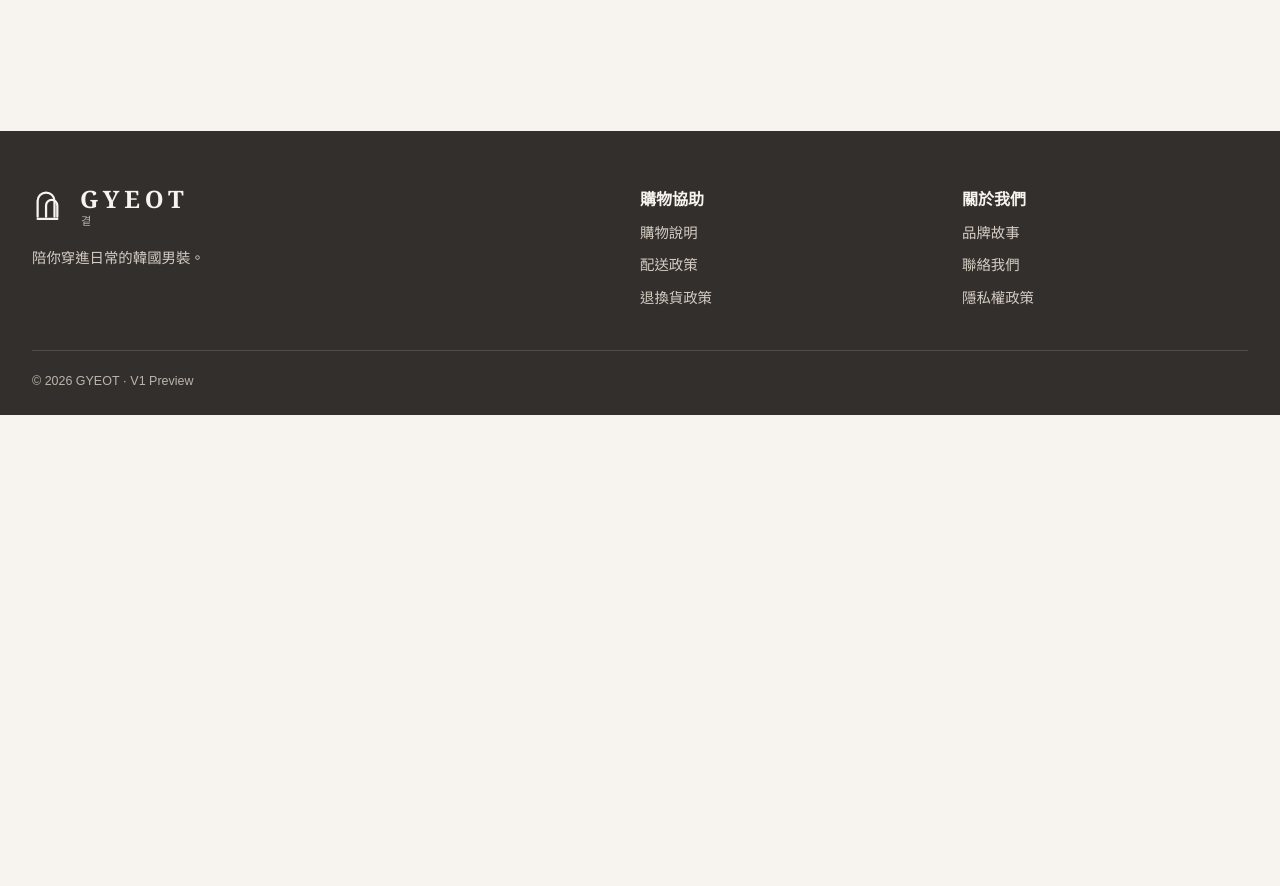
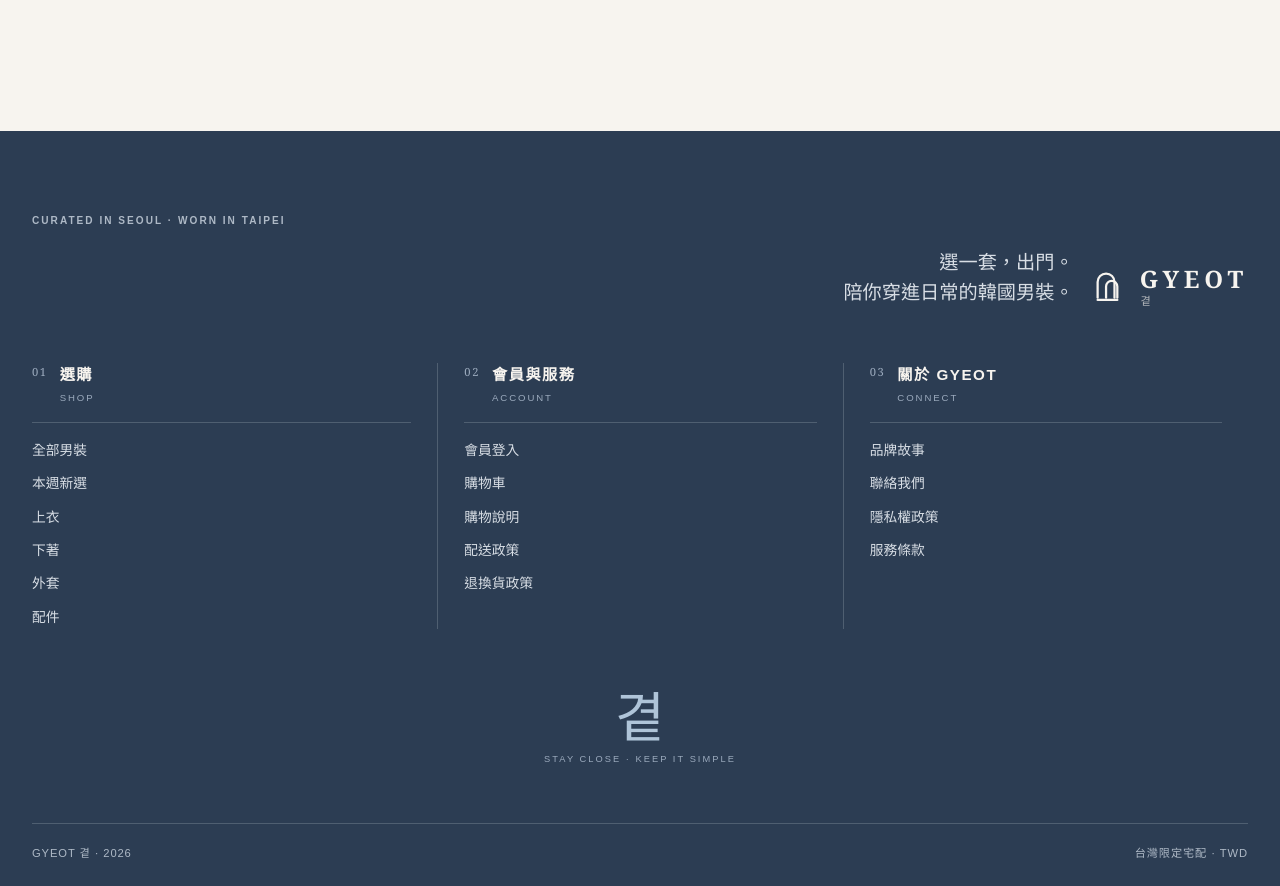
Before and after one commit to smartenginetw-oss/korean-selection-store, a Next.js app: page /checkout in a window 1280 px wide. Shown: the part 1480-2366 px from the top of the page. Before the commit the page ends 1895 px from the top, so only its background shows below. Built offline with nearby package versions, Linux system fonts and the light colour scheme.

Commit message:
feat: refine storefront brand experience

```diff
--- a/src/app/(store)/home.module.css
+++ b/src/app/(store)/home.module.css
@@ -1,7 +1,7 @@
 .hero { padding: 22px 0 42px; }
 .heroInner { display: grid; background: #ebe3da; border-radius: var(--radius-xl); overflow: hidden; box-shadow: 0 18px 48px rgb(48 43 40 / 6%); }
 .heroCopy { position: relative; z-index: 2; padding: 48px 24px 20px; align-self: center; }
-.heroCopy h1 { max-width: 12ch; margin: 16px 0; font-size: clamp(2.5rem, 5.2vw, 4.5rem); line-height: 1.08; font-weight: 500; letter-spacing: -.035em; }
+.heroCopy h1 { max-width: 12ch; margin: 16px 0; font-size: clamp(2.5rem, 4.6vw, 3.9rem); line-height: 1.08; font-weight: 500; letter-spacing: -.035em; }
 .heroCopy p { max-width: 480px; color: var(--color-text-secondary); margin-bottom: 28px; }
 .heroArt { position: relative; min-height: 340px; background: linear-gradient(150deg, #d8c4b1, #9b8b7e); overflow: hidden; isolation: isolate; }
 .heroArt::after { content: ""; position: absolute; inset: 0; z-index: -1; background: radial-gradient(circle at 70% 24%, rgb(255 255 255 / 18%), transparent 32%), linear-gradient(180deg, transparent 62%, rgb(48 43 40 / 10%)); pointer-events: none; }
@@ -39,7 +39,7 @@
   .hero { padding-top: 24px; }
   .heroInner { border-radius: 30px; }
   .heroCopy { padding: clamp(48px, 12vw, 72px) 36px clamp(56px, 12vw, 76px); }
-  .heroCopy h1 { max-width: 12ch; margin: 26px 0 28px; font-size: clamp(2.35rem, 10vw, 3.5rem); line-height: 1.08; text-wrap: balance; }
+  .heroCopy h1 { max-width: 12ch; margin: 26px 0 28px; font-size: clamp(2.25rem, 10vw, 3.25rem); line-height: 1.08; text-wrap: balance; }
   .heroCopy p { margin-bottom: 40px; }
   .heroCopy .button { min-height: 56px; padding-inline: 34px; }
 }
--- a/src/app/(store)/login/login.module.css
+++ b/src/app/(store)/login/login.module.css
@@ -1 +1,28 @@
-.page { max-width: 520px; padding-block: 90px; }.page h1 { font-size: 3rem; font-weight: 500; }.page form { display: grid; gap: 18px; padding: 24px; border-radius: var(--radius-lg); background: var(--color-surface); }.page p { color: var(--color-text-muted); font-size: .8rem; line-height: 1.7; }.page code { border-radius: 6px; background: var(--color-surface-muted); padding: 2px 5px; }.links { display: flex; flex-wrap: wrap; gap: 14px 22px; margin-top: 8px; font-size: .85rem; }.links a:first-child { color: var(--color-primary); text-decoration: underline; text-underline-offset: 3px; }
+.page { padding-block: 46px 86px; }
+.frame { display: grid; overflow: hidden; border: 1px solid var(--color-border); border-radius: var(--radius-xl); background: var(--color-surface); box-shadow: var(--shadow-sm); }
+.intro { padding: 42px 28px 34px; background: #e9e1d7; }
+.intro :global(.eyebrow) { color: #6f7f90; font-size: .66rem; letter-spacing: .2em; }
+.intro h1 { margin: 16px 0 20px; color: #27384d; font-size: clamp(2.5rem, 8vw, 4.2rem); font-weight: 500; line-height: 1.08; letter-spacing: -.04em; }
+.intro > p { max-width: 540px; margin: 0; color: #665f5a; font-size: .95rem; }
+.notes { display: grid; gap: 0; margin-top: 42px; border-top: 1px solid rgb(111 127 144 / 30%); }
+.notes > div { display: grid; grid-template-columns: 38px 1fr; gap: 12px; padding: 14px 0; border-bottom: 1px solid rgb(111 127 144 / 20%); }
+.notes span { color: #7c8b9b; font-family: Georgia, serif; font-size: .7rem; letter-spacing: .12em; }
+.notes p { margin: 0; color: #5d5b59; font-size: .8rem; line-height: 1.5; }
+.notes strong { display: inline-block; margin-right: 7px; color: #2c3d53; font-size: .67rem; letter-spacing: .14em; }
+.formPanel { padding: 28px; }
+.panelHeader { display: flex; justify-content: space-between; gap: 12px; padding-bottom: 16px; border-bottom: 1px solid var(--color-border); color: var(--color-text-muted); font-size: .63rem; letter-spacing: .17em; }
+.formPanel form { display: grid; gap: 18px; padding: 26px 0 0; }
+.formPanel :global(.input) { border-radius: var(--radius-md); background: #fffdfa; }
+.formPanel :global(.button) { width: 100%; margin-top: 4px; }
+.guestNote { margin-top: 22px; padding-top: 18px; border-top: 1px solid var(--color-border); color: var(--color-text-muted); font-size: .8rem; }
+.guestNote a { margin-left: 5px; color: var(--color-primary); text-decoration: underline; text-underline-offset: 3px; }
+.links { display: flex; flex-wrap: wrap; gap: 14px 22px; margin-top: 24px; font-size: .82rem; }
+.links a { color: var(--color-primary); }
+.links a:hover, .guestNote a:hover { color: var(--color-primary-hover); }
+@media (min-width: 800px) {
+  .page { padding-block: 72px 112px; }
+  .frame { grid-template-columns: 1.2fr .8fr; min-height: 610px; }
+  .intro { padding: 64px 62px 52px; }
+  .formPanel { display: flex; flex-direction: column; justify-content: center; padding: 48px 54px; border-left: 1px solid var(--color-border); }
+}
+@media (max-width: 480px) { .page { width: min(calc(100% - 32px), var(--max-width)); }.intro, .formPanel { padding-inline: 22px; } }
--- a/src/components/store-footer.module.css
+++ b/src/components/store-footer.module.css
@@ -1,7 +1,32 @@
-.footer { margin-top: 72px; padding: 56px 0 24px; background: #332f2c; color: #f7f4ef; }
-.grid { display: grid; gap: 36px; }
-.grid > div:not(:first-child) { display: grid; align-content: start; gap: 9px; }
-.grid p, .grid a { color: #d5cdc5; font-size: .9rem; }
-.logo { font-size: 1.4rem; letter-spacing: .2em; }
-.bottom { margin-top: 40px; padding-top: 20px; border-top: 1px solid rgb(255 255 255 / 15%); color: #bdb5ad; font-size: .78rem; }
-@media (min-width: 768px) { .grid { grid-template-columns: 2fr 1fr 1fr; } }
+.footer { margin-top: 72px; padding: 68px 0 24px; background: #2c3d53; color: #f7f4ef; }
+.inner { display: grid; gap: 56px; }
+.intro { display: grid; gap: 18px; }
+.intro :global(.eyebrow) { color: #aeb9c6; font-size: .63rem; letter-spacing: .2em; }
+.intro :global(.lockup) { width: fit-content; }
+.intro p { margin: 0; color: #d8dee5; font-family: Georgia, "Noto Serif TC", serif; font-size: 1.2rem; line-height: 1.55; }
+.columns { display: grid; gap: 38px; }
+.column { min-width: 0; }
+.columnHeading { display: flex; gap: 12px; align-items: start; padding-bottom: 16px; border-bottom: 1px solid rgb(219 227 235 / 20%); }
+.columnHeading > span { color: #9baabd; font-family: Georgia, serif; font-size: .7rem; letter-spacing: .14em; }
+.columnHeading > div { display: grid; gap: 3px; }
+.columnHeading strong { color: #f7f4ef; font-size: .95rem; letter-spacing: .1em; }
+.columnHeading small { color: #9baabd; font-size: .6rem; letter-spacing: .2em; }
+.linkList { display: grid; gap: 11px; padding-top: 17px; }
+.linkList a { width: fit-content; color: #d8dee5; font-size: .86rem; transition: color 180ms ease, transform 180ms ease; }
+.linkList a:hover { color: white; transform: translateX(3px); }
+.signature { display: grid; justify-items: center; gap: 8px; padding-top: 4px; color: #9baabd; }
+.signature span { color: #afc4d8; font-family: Georgia, "Noto Serif TC", serif; font-size: 3.4rem; line-height: 1; }
+.signature small { font-size: .58rem; letter-spacing: .22em; }
+.bottom { display: flex; justify-content: space-between; gap: 16px; padding-top: 20px; border-top: 1px solid rgb(219 227 235 / 20%); color: #aeb9c6; font-size: .7rem; letter-spacing: .08em; }
+@media (min-width: 768px) {
+  .footer { padding-top: 82px; }
+  .intro { grid-template-columns: 1fr auto; align-items: end; }
+  .intro :global(.eyebrow) { grid-column: 1 / -1; }
+  .intro :global(.lockup) { grid-row: 2; }
+  .intro p { grid-row: 2; text-align: right; }
+  .columns { grid-template-columns: repeat(3, 1fr); gap: 0; }
+  .column { padding-inline: 26px; }
+  .column:first-child { padding-left: 0; }
+  .column + .column { border-left: 1px solid rgb(219 227 235 / 20%); }
+}
+@media (max-width: 560px) { .bottom { flex-direction: column; gap: 6px; } }
--- a/src/components/store-footer.tsx
+++ b/src/components/store-footer.tsx
@@ -2,13 +2,62 @@
 import { BrandLockup } from "@/components/brand-lockup";
 import styles from "./store-footer.module.css";
 
+const shopLinks = [
+  ["全部男裝", "/products"],
+  ["本週新選", "/products?sort=newest"],
+  ["上衣", "/products?category=tops"],
+  ["下著", "/products?category=bottoms"],
+  ["外套", "/products?category=outerwear"],
+  ["配件", "/products?category=accessories"],
+] as const;
+
+const memberLinks = [
+  ["會員登入", "/login"],
+  ["購物車", "/cart"],
+  ["購物說明", "/shopping-guide"],
+  ["配送政策", "/shipping"],
+  ["退換貨政策", "/returns"],
+] as const;
+
 export function StoreFooter() {
   return <footer className={styles.footer}>
-    <div className={`container ${styles.grid}`}>
-      <div><BrandLockup size="lg" /><p>陪你穿進日常的韓國男裝。</p></div>
-      <div><strong>購物協助</strong><Link href="/shopping-guide">購物說明</Link><Link href="/shipping">配送政策</Link><Link href="/returns">退換貨政策</Link></div>
-      <div><strong>關於我們</strong><Link href="/about">品牌故事</Link><Link href="/contact">聯絡我們</Link><Link href="/privacy">隱私權政策</Link></div>
+    <div className={`container ${styles.inner}`}>
+      <div className={styles.intro}>
+        <div className="eyebrow">Curated in Seoul · Worn in Taipei</div>
+        <BrandLockup size="lg" />
+        <p>選一套，出門。<br />陪你穿進日常的韓國男裝。</p>
+      </div>
+
+      <div className={styles.columns}>
+        <FooterColumn index="01" title="選購" english="SHOP" links={shopLinks} />
+        <FooterColumn index="02" title="會員與服務" english="ACCOUNT" links={memberLinks} />
+        <div className={styles.column}>
+          <div className={styles.columnHeading}><span>03</span><div><strong>關於 GYEOT</strong><small>CONNECT</small></div></div>
+          <div className={styles.linkList}>
+            <Link href="/about">品牌故事</Link>
+            <Link href="/contact">聯絡我們</Link>
+            <Link href="/privacy">隱私權政策</Link>
+            <Link href="/terms">服務條款</Link>
+          </div>
+        </div>
+      </div>
+
+      <div className={styles.signature} aria-hidden="true">
+        <span>곁</span>
+        <small>STAY CLOSE · KEEP IT SIMPLE</small>
+      </div>
+
+      <div className={styles.bottom}>
+        <span>GYEOT 곁 · 2026</span>
+        <span>台灣限定宅配 · TWD</span>
+      </div>
     </div>
-    <div className={`container ${styles.bottom}`}>© 2026 GYEOT · V1 Preview</div>
   </footer>;
 }
+
+function FooterColumn({ index, title, english, links }: { index: string; title: string; english: string; links: readonly (readonly [string, string])[] }) {
+  return <div className={styles.column}>
+    <div className={styles.columnHeading}><span>{index}</span><div><strong>{title}</strong><small>{english}</small></div></div>
+    <div className={styles.linkList}>{links.map(([label, href]) => <Link href={href} key={href}>{label}</Link>)}</div>
+  </div>;
+}
```
Also changed, not shown: src/app/(store)/login/page.tsx (+20 -1 lines).
